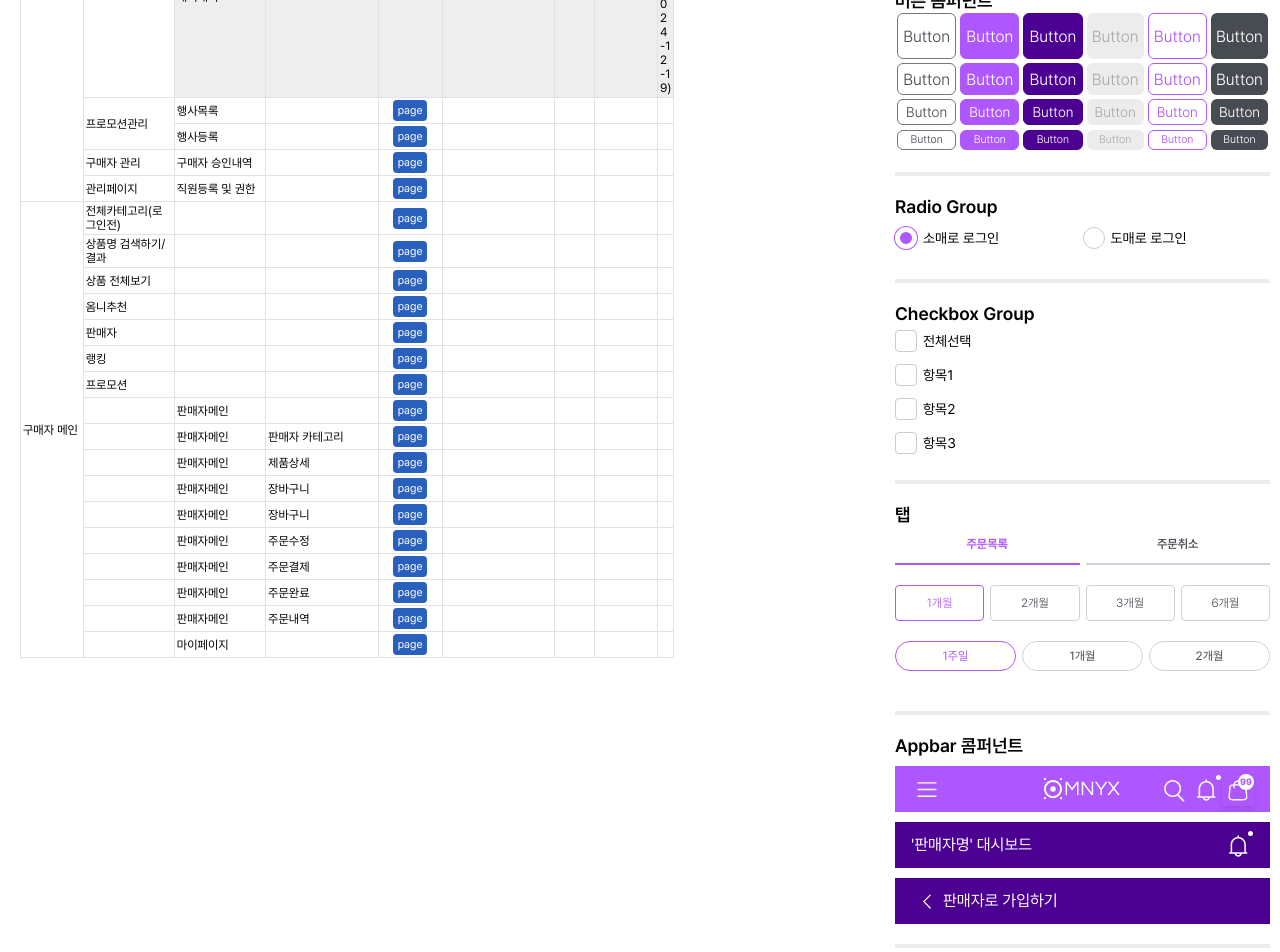
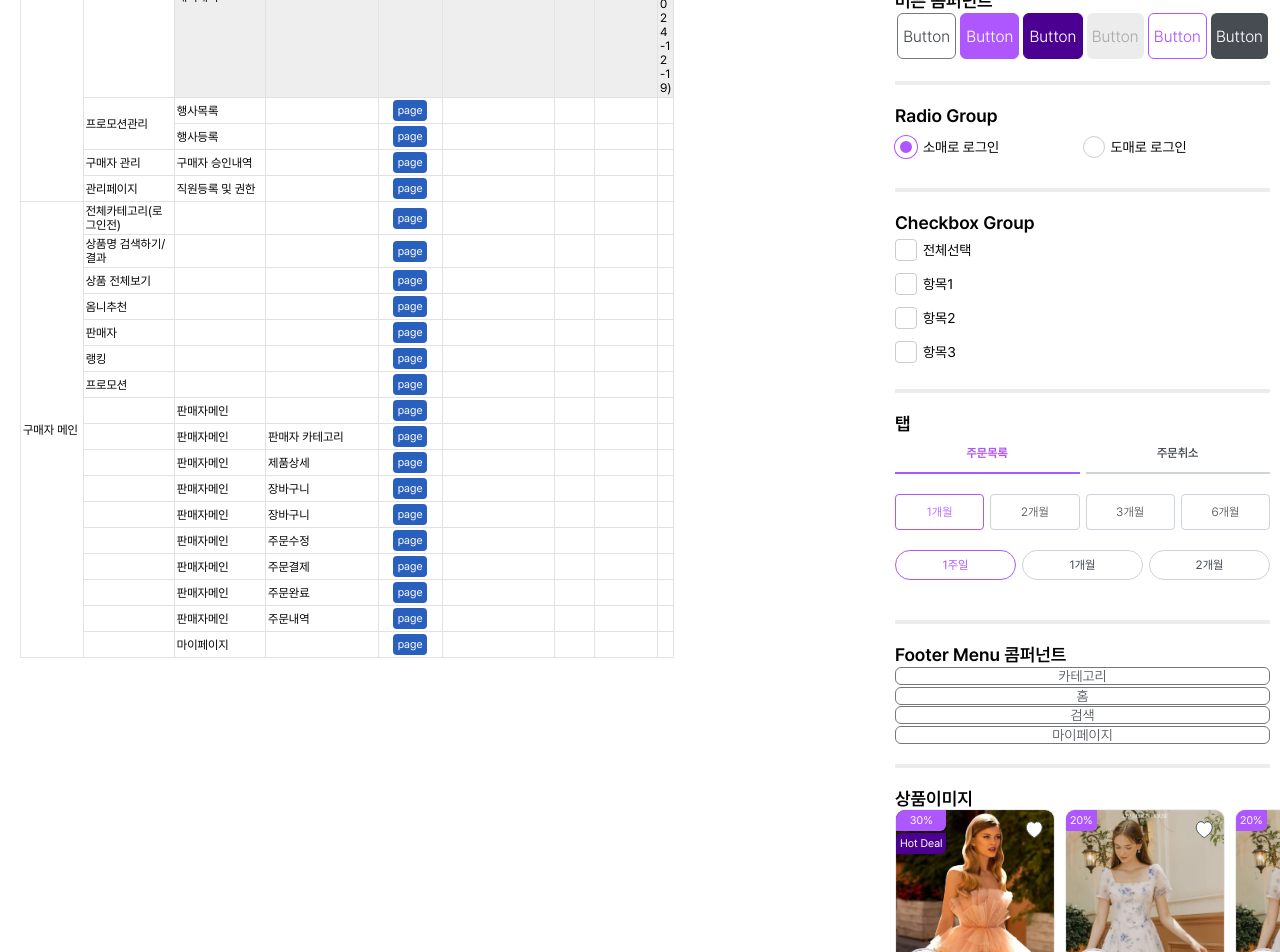
Before and after one commit to birch-ui/omnyx-pub, a React (Create React App) app: page / in a window 1280 px wide. Shown: the part 920-1872 px from the top of the page. Built offline with nearby package versions, Linux system fonts and the light colour scheme.

Commit message:
푸터메뉴추가

```diff
--- a/src/all-componet.tsx
+++ b/src/all-componet.tsx
@@ -113,51 +113,49 @@ const AllComponent = () => {
 
 
 
-
-
-  return <div style={{ position: 'relative' }} >
+  return <div style={{ position: 'relative' }}>
 
   <div className='component'>
     <h3>입력필드 (콤포넌트)</h3>
     <form>
       <InputField
-          type="text"
-          id="username"
-          name="username"
-          placeholder="사용자 이름을 입력하세요"
-          label="사용자 이름"
+        type='text'
+        id='username'
+        name='username'
+        placeholder='사용자 이름을 입력하세요'
+        label='사용자 이름'
       />
       <InputField
-          type="password"
-          id="password"
-          name="password"
-          placeholder="비밀번호를 입력하세요"
-          label="비밀번호"
+        type='password'
+        id='password'
+        name='password'
+        placeholder='비밀번호를 입력하세요'
+        label='비밀번호'
       />
       <InputField
-          type="email"
-          id="email"
-          name="email"
-          placeholder="이메일 주소를 입력하세요"
-          label="이메일"
+        type='email'
+        id='email'
+        name='email'
+        placeholder='이메일 주소를 입력하세요'
+        label='이메일'
       />
       <InputField
-          type="cpf"
-          id="cpf"
-          name="cpf"
-          placeholder="CNPJ 또는 CPF 입력하세요"
-          label="법인번호(CNPJ) 또는 개인번호(CPF)"
-          buttonLabel="중복확인"
+        type='cpf'
+        id='cpf'
+        name='cpf'
+        placeholder='CNPJ 또는 CPF 입력하세요'
+        label='법인번호(CNPJ) 또는 개인번호(CPF)'
+        buttonLabel='중복확인'
       />
     </form>
   </div>
 
-    <hr className='divider'></hr>
+  <hr className='divider' />
 
   <div className='component'>
     <h3>셀렉트 콤퍼넌트</h3>
     <SelectField
-        label="대분류 선택"
+      label='대분류 선택'
       value={selectValues.select1}
       onChange={handleSelectChange('select1')}
       options={[
@@ -168,7 +166,7 @@ const AllComponent = () => {
       ]}
     />
     <SelectField
-        label="중분류 선텍"
+      label='중분류 선택'
       value={selectValues.select2}
       onChange={handleSelectChange('select2')}
       options={[
@@ -176,31 +174,30 @@ const AllComponent = () => {
         { value: '플러스 여성의류', label: '플러스 여성의류' },
         { value: '세계의류', label: '세계의류' },
         { value: '결혼식 & 이벤트', label: '결혼식 & 이벤트' },
-          { value: '특수의류', label: '특수의류' }
+        { value: '특수의류', label: '특수의류' },
       ]}
     />
   </div>
 
-    <hr className='divider'></hr>
+  <hr className='divider' />
 
   <div className='component'>
     <h3>텍스트에어리어 콤퍼넌트</h3>
     <div>
       <TextAreaField
-          label="회사소개"
+        label='회사소개'
         value={description}
         onChange={handleDescriptionChange}
-          placeholder="회사소개를 입력하세요"
+        placeholder='회사소개를 입력하세요'
         rows={5}
       />
     </div>
   </div>
 
-    <hr className='divider'></hr>
+  <hr className='divider' />
 
   <div className='component'>
     <h3>버튼 콤퍼넌트</h3>
-      {/* Large Buttons */}
     <ButtonGroup
       buttons={[
         { label: 'Button', size: 'btn-large', style: '', type: 'retail' },
@@ -211,51 +208,15 @@ const AllComponent = () => {
         { label: 'Button', size: 'btn-large', style: 'btn-dark', type: 'retail' },
       ]}
     />
-
-      {/* Medium Buttons */}
-      <ButtonGroup
-        buttons={[
-          { label: 'Button', size: 'btn-medium', style: '', type: 'retail' },
-          { label: 'Button', size: 'btn-medium', style: 'btn-fill', type: 'retail' },
-          { label: 'Button', size: 'btn-medium', style: 'btn-fill', type: 'wholesale' },
-          { label: 'Button', size: 'btn-medium', style: 'btn-disable', type: 'retail' },
-          { label: 'Button', size: 'btn-medium', style: 'btn-line', type: 'retail' },
-          { label: 'Button', size: 'btn-medium', style: 'btn-dark', type: 'retail' },
-        ]}
-      />
-
-      {/* Small Buttons */}
-      <ButtonGroup
-        buttons={[
-          { label: 'Button', size: 'btn-small', style: '', type: 'retail' },
-          { label: 'Button', size: 'btn-small', style: 'btn-fill', type: 'retail' },
-          { label: 'Button', size: 'btn-small', style: 'btn-fill', type: 'wholesale' },
-          { label: 'Button', size: 'btn-small', style: 'btn-disable', type: 'retail' },
-          { label: 'Button', size: 'btn-small', style: 'btn-line', type: 'retail' },
-          { label: 'Button', size: 'btn-small', style: 'btn-dark', type: 'retail' },
-        ]}
-      />
-
-      {/* Extra Small Buttons */}
-      <ButtonGroup
-        buttons={[
-          { label: 'Button', size: 'btn-xsmall', style: '', type: 'retail' },
-          { label: 'Button', size: 'btn-xsmall', style: 'btn-fill', type: 'retail' },
-          { label: 'Button', size: 'btn-xsmall', style: 'btn-fill', type: 'wholesale' },
-          { label: 'Button', size: 'btn-xsmall', style: 'btn-disable', type: 'retail' },
-          { label: 'Button', size: 'btn-xsmall', style: 'btn-line', type: 'retail' },
-          { label: 'Button', size: 'btn-xsmall', style: 'btn-dark', type: 'retail' },
-        ]}
-      />
-
+    {/* 추가 버튼 그룹 */}
   </div>
 
-    <hr className='divider'></hr>
+  <hr className='divider' />
 
   <div className='component'>
-      <h3>Radio Group </h3>
+    <h3>Radio Group</h3>
     <RadioGroup
-        name="loginType"
+      name='loginType'
       options={[
         { id: 'retailLogin', label: '소매로 로그인', value: 'retail' },
         { id: 'wholesaleLogin', label: '도매로 로그인', value: 'wholesale' },
@@ -265,72 +226,39 @@ const AllComponent = () => {
     />
   </div>
 
-    <hr className='divider'></hr>
+  <hr className='divider' />
 
   <div className='component'>
     <h3>Checkbox Group</h3>
     <CheckBoxGroup options={options} />
   </div>
 
-    <hr className='divider'></hr>
+  <hr className='divider' />
 
   <div className='component'>
     <h3>탭</h3>
-      <TabsComponent groups={{ group1: tabGroups.group1 }} styleType="line" />
-      <TabsComponent groups={{ group2: tabGroups.group2 }} styleType="button" />
-      <TabsComponent groups={{ group3: tabGroups.group3 }} styleType="round" />
+    <TabsComponent groups={{ group1: tabGroups.group1 }} styleType='line' />
+    <TabsComponent groups={{ group2: tabGroups.group2 }} styleType='button' />
+    <TabsComponent groups={{ group3: tabGroups.group3 }} styleType='round' />
   </div>
 
-    <hr className='divider'></hr>
+  <hr className='divider' />
 
   <div className='component'>
-      <h3>Appbar 콤퍼넌트</h3>
-
-      <div className='h10'></div>
-
-      <div className='retail'>
-        <div className='appbar main'>
-          <div className='fl'>
-            <button className='appbar-menu'>전체메뉴</button>
-          </div>
-          <div className='center'><button className='appbar-logo'>OMNYX</button></div>
-          <div className='fr'>
-            <button className='appbar-search'>검색</button>
-            <button className='appbar-alarm'>알람 <span className='badge-dot'></span></button>
-            <button className='appbar-cart'>장바구니 <span className='badge-num'>99</span> </button>
-          </div>
-        </div>
-      </div>
-      <div className='h10'></div>
-      <div className='wholesale'>
-        <div className='appbar'>
-          <div className='fl'>
-            <h2 className='title'>'판매자명' 대시보드</h2>
-          </div>
-          <div className='fr'>
-            <button className='appbar-alarm'>알람 <span className='badge-dot'></span></button>
-          </div>
-        </div>
-      </div>
-      <div className='h10'></div>
-      <div className='wholesale'>
-        <div className='appbar'>
-          <div className='fl'>
-            <button className='appbar-pre'>이전페이지</button>
-          </div>
-          <div className='fl'>
-            <h2 className='title'>판매자로 가입하기</h2>
-          </div>
-        </div>
+    <h3>Footer Menu 콤퍼넌트</h3>
+    <div className='footer-menu'>
+      <button>카테고리</button>
+      <button>홈</button>
+      <button>검색</button>
+      <button>마이페이지</button>
     </div>
   </div>
 
-    <hr className='divider'></hr>
+  <hr className='divider' />
 
   <div className='component'>
     <h3>상품이미지</h3>
-
-      <div className="product-list">
+    <div className='product-list'>
       {products.map((product) => (
         <Thumbnail
           key={product.id}
@@ -347,28 +275,9 @@ const AllComponent = () => {
     </div>
   </div>
 
-    <hr className='divider'></hr>
+  <hr className='divider' />
 
-    <div className='component'></div>
-
-    <hr className='divider'></hr>
-
-    <div className='component'></div>
-
-    <hr className='divider'></hr>
-
-    <div className='component'></div>
-
-
-
-
-
-
-
-
-
-    {/* 달력 컴포넌트*/}
-    <div className="component">
+  <div className='component'>
     <h3>기간 선택</h3>
     <CalendarComponent
       startDate={startDate}
@@ -376,24 +285,10 @@ const AllComponent = () => {
       onStartDateChange={(date: Date | null) => setStartDate(date)}
       onEndDateChange={(date: Date | null) => setEndDate(date)}
     />
-      {/* <div style={{ marginTop: '20px', fontSize: '16px' }}>
-          {startDate && endDate
-            ? `선택된 기간: ${startDate.toLocaleDateString()} ~ ${endDate.toLocaleDateString()}`
-            : '기간을 선택하세요'}
-        </div> */}
   </div>
 
+</div>
 
-
-
-
-
-
-
-
-
-
-  </div>
 };
 
 export default AllComponent;
```
Lines whose indentation alone changed are shown as unchanged.
